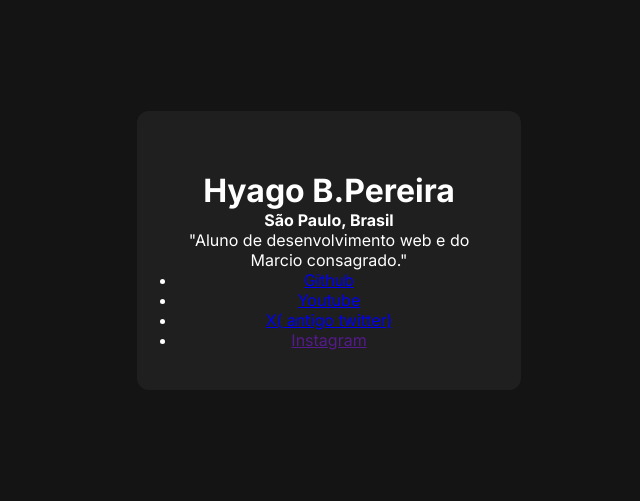
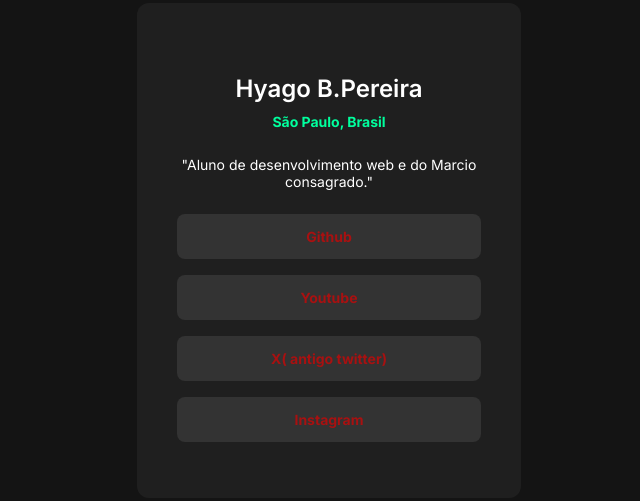
Before and after one commit to Hyago-wow/link-tree, a plain HTML site: page index.html in a window 1280 px wide. Shown: the part 150-651 px from the top of the page, without its empty margins (311-951 px from the left). Drawn offline with Linux system fonts and the light colour scheme.

Commit message:
Add files via upload

```diff
--- a/style.css
+++ b/style.css
@@ -35,3 +35,48 @@
     border-radius: 12px;
     padding: 40px;
 }
+
+img {
+    width: 88px;
+    border-radius: 50%;
+    margin-bottom: 24px;
+}
+
+h1 {
+    font-size: 24px;
+    font-weight: 600;
+    margin-bottom: 4px;
+    line-height: 150%;
+}
+
+strong {
+    color: var(--red);
+    font-size: 14px;
+    line-height: 150%;
+}
+
+p {
+    margin-block: 24px;
+    font-size: 14px;
+}
+
+ul, li {
+    list-style: none;
+}
+a {
+    display: block;
+    background-color: var(--grey);
+    margin-bottom: 16px;
+    padding: 14px;
+    color: var(--skibidi);
+    text-decoration: none;
+    font-size: 14px;
+    font-weight: 700;
+    border-radius: 8px;
+}
+
+a:hover{
+    background-color: var(--blue);
+    color: var(--black);
+    transition: .4s;
+}
```
